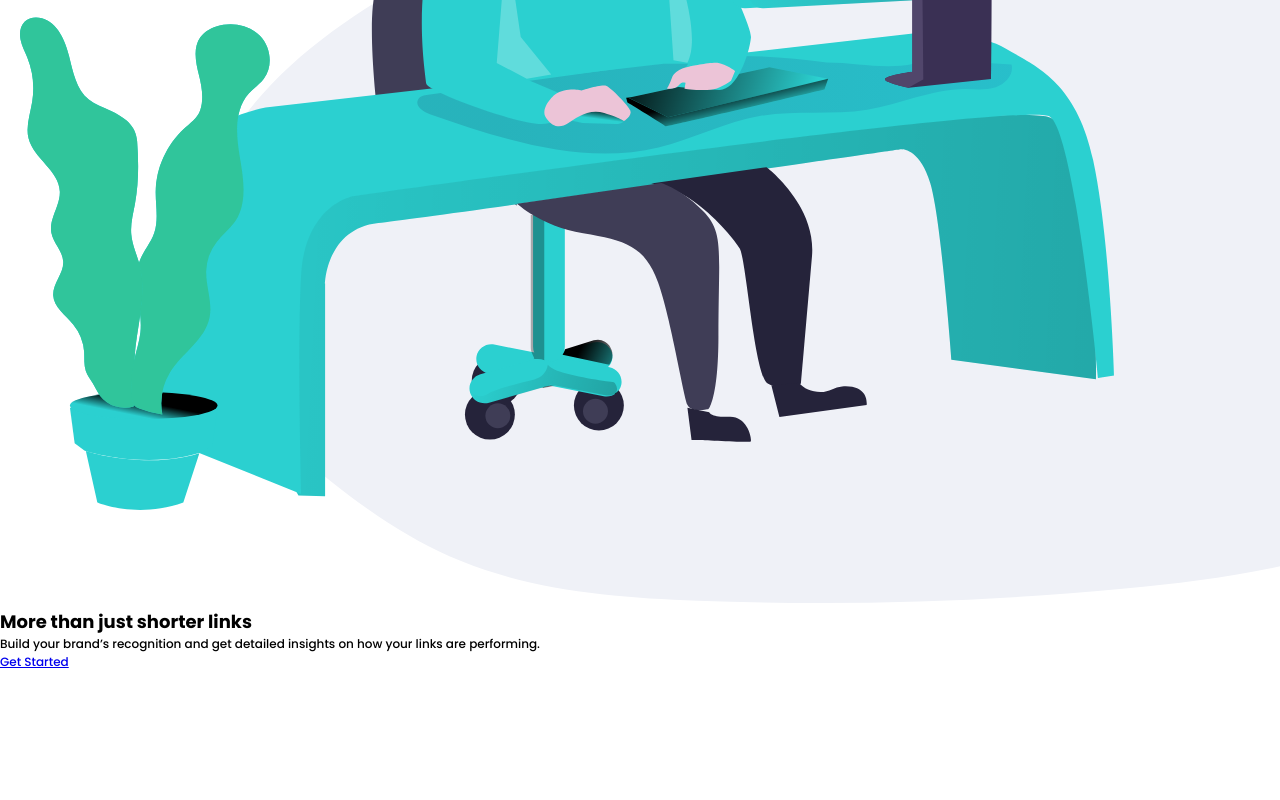
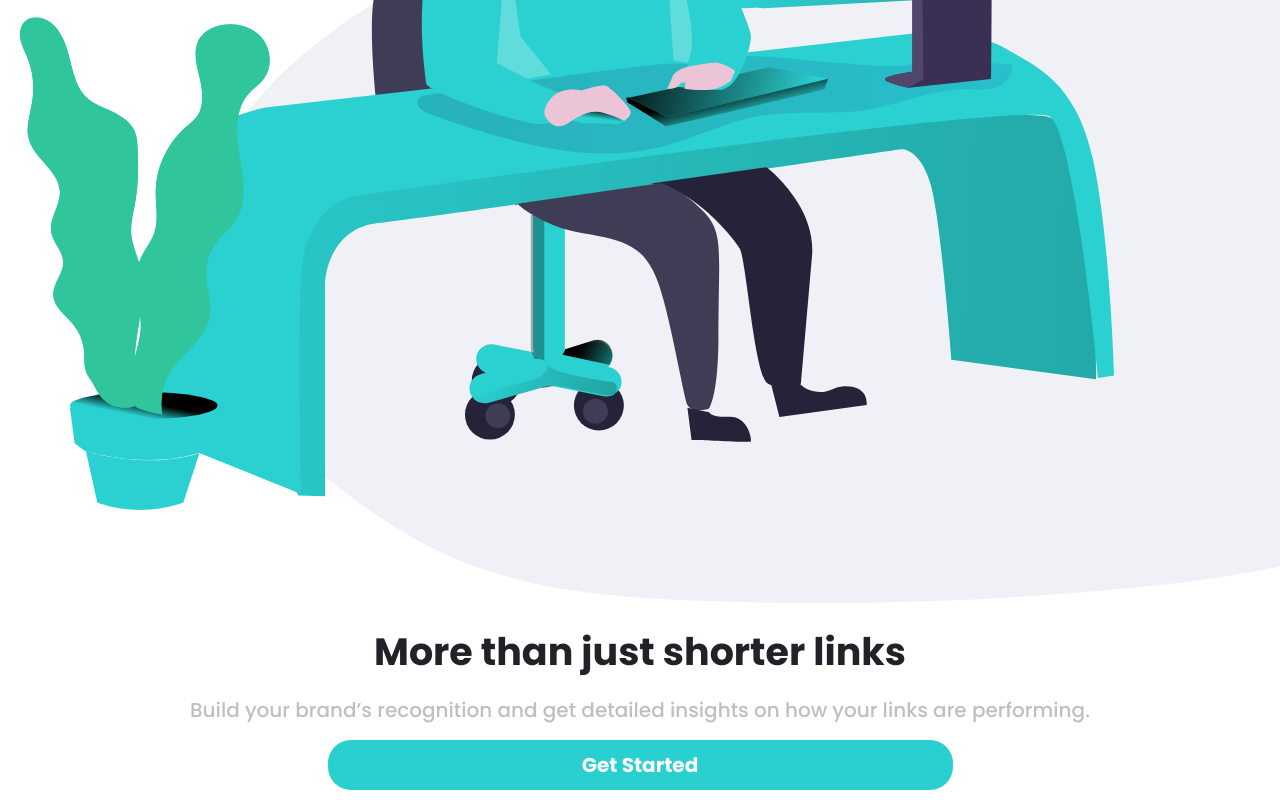
Before and after one commit to Astra-exe/shortenerURL_FM, a website: page index.html in a window 1280 px wide. Shown: the part 559-1359 px from the top of the page. Before the commit the page ends 1230 px from the top, so only its background shows below. Drawn offline with Linux system fonts and the light colour scheme.

Commit message:
[MAKE] Styles for hero section

```diff
--- a/css/styles.css
+++ b/css/styles.css
@@ -150,3 +150,43 @@ hr {
     width: 100%;
     height: 100%;
 }
+
+.hero__CTA {
+    /* background-color: yellowgreen; */
+    padding: 0 1.5rem;
+    display: flex;
+    flex-direction: column;
+    justify-content: space-between;
+    align-items: center;
+    text-align: center;
+    margin-top: 1.5rem;
+}
+
+.hero__title {
+    font-weight: 700;
+    color: var(--VeryDarkViolet);
+    font-size: 3.8rem;
+    text-align: center;
+    margin-bottom: 1.5rem;
+}
+
+.hero__copyOne {
+    margin-bottom: 1.5rem;
+    font-size: 2rem;
+    font-weight: 500;
+    color: var(--NeutralGray);
+}
+
+.hero__link {
+    display: block;
+    text-decoration: none;
+    background-color: var(--PrimaryCyan);
+    color: white;
+    font-size: 2rem;
+    font-weight: 700;
+    width: 50%;
+    margin-bottom: 1rem;
+    border-radius: 2.3rem;
+    padding: 1rem 0;
+    cursor: pointer;
+}
```
